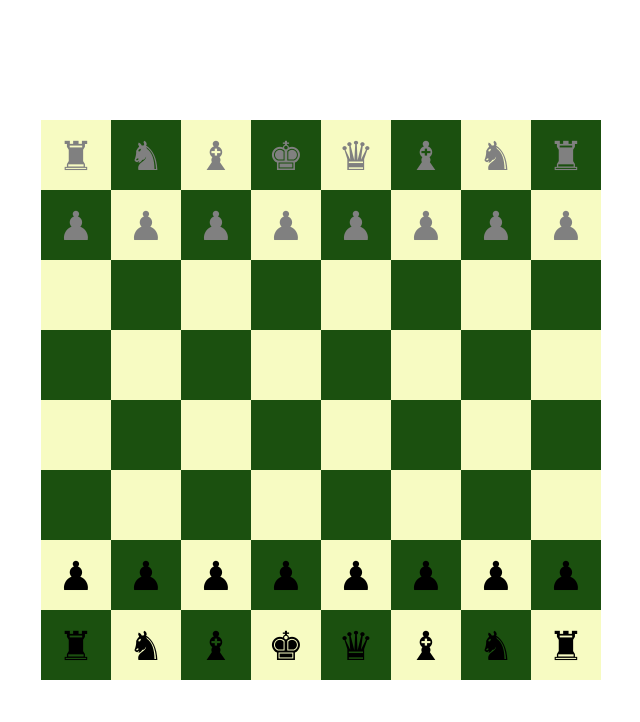
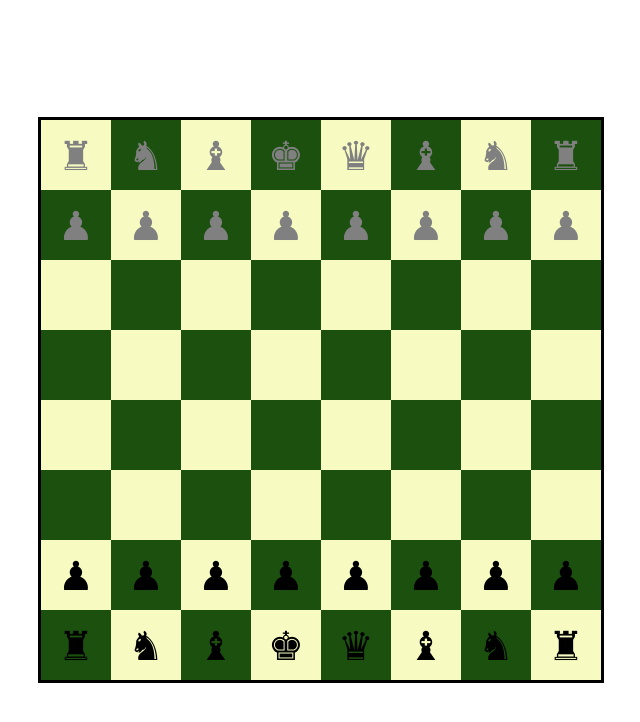
Before and after one commit to HariKumar20/ChessGameReact, a React (Create React App) app: page / in a window 1280 px wide. Shown: the top 722 px of the page, without its empty margins (319-959 px from the left). Built offline with nearby package versions, Linux system fonts and the light colour scheme.

Commit message:
updated again

```diff
--- a/src/App.css
+++ b/src/App.css
@@ -5,14 +5,11 @@
   align-items: center;
   width: 100vh;
   height: 100vh;
-
 }
-
 .chessBoardStyle
 {
   border-width: 10px;
-  border-radius: 10px;
-  border-color: brown;
+  border: black solid;
 
 }
 
@@ -73,6 +70,7 @@
     align-items: center;
     width: 100%;
     height: 100%;
+    margin-top: 20px;
 
   }
 
```
